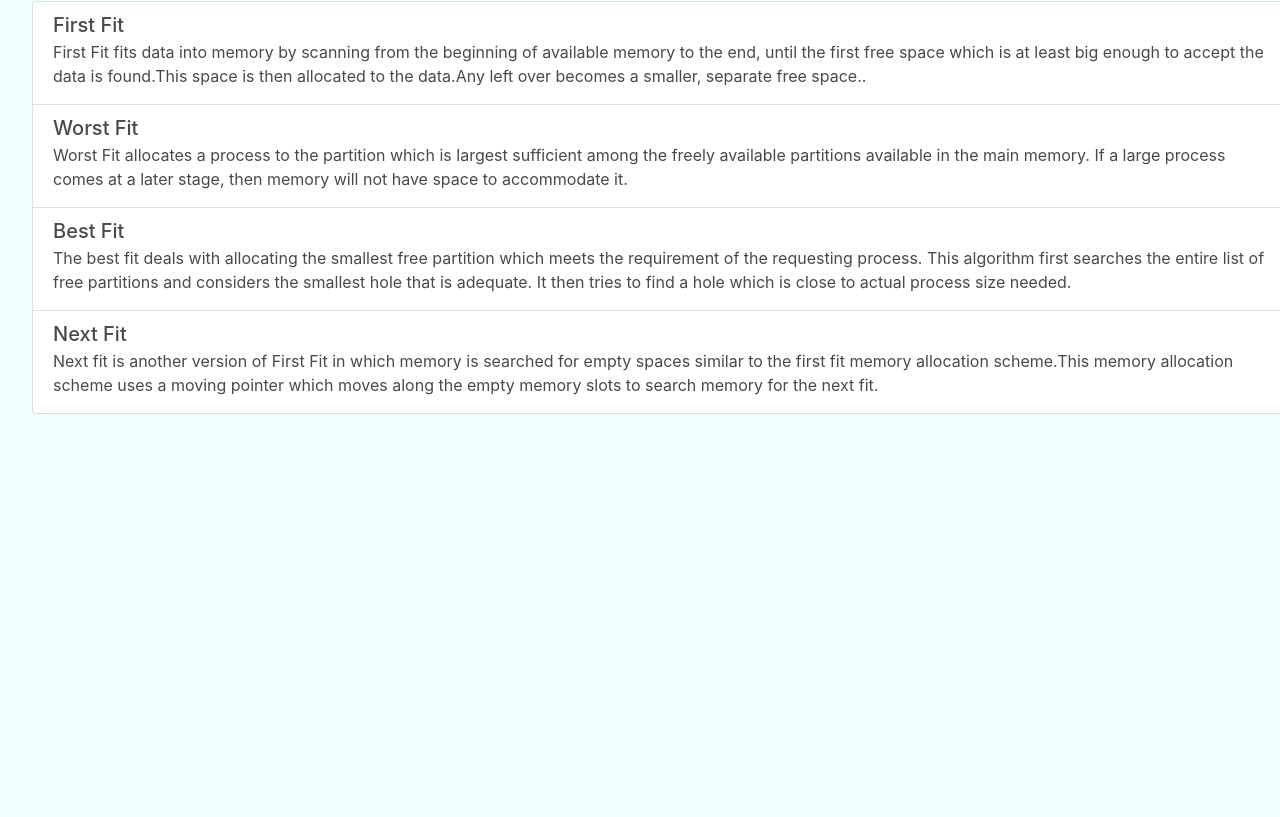
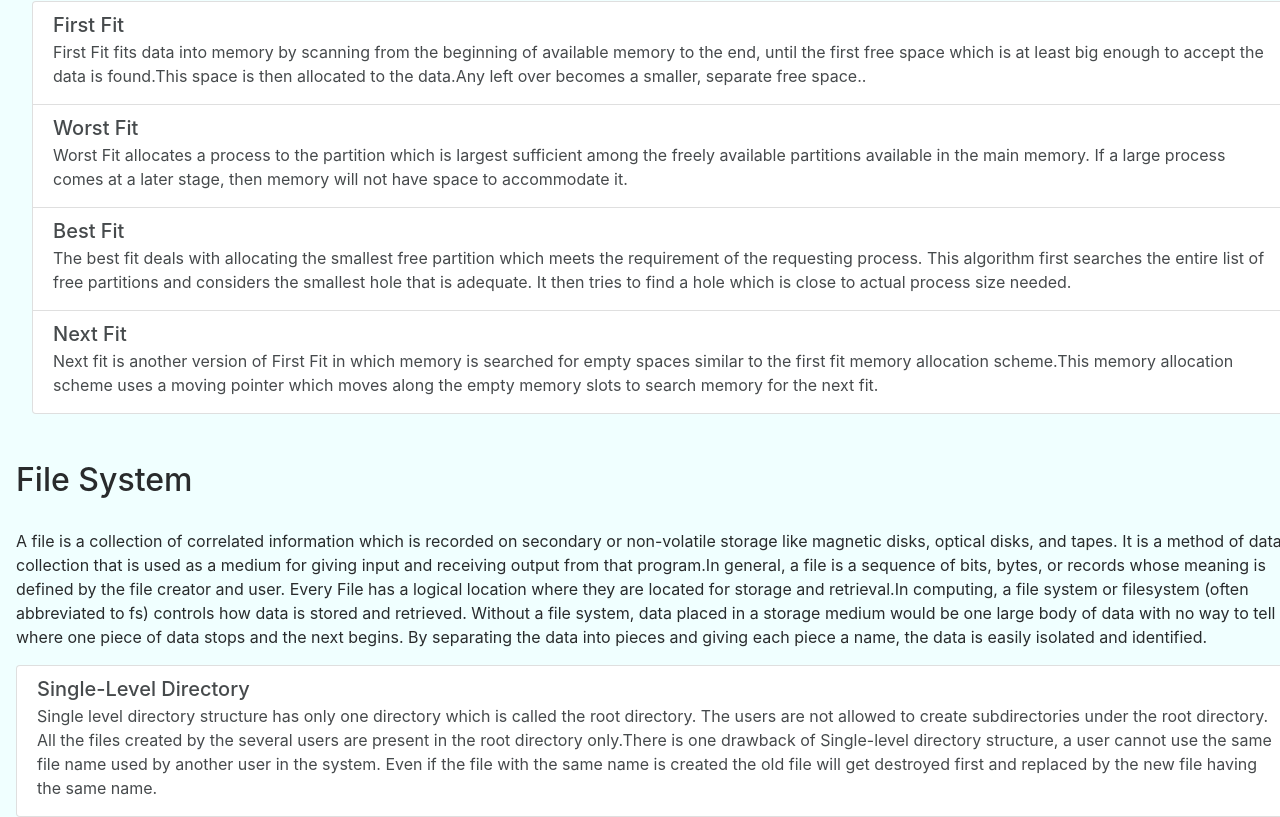
Before and after one commit to prith27/OS_Sim, a plain HTML site: page INDEX.html in a window 1280 px wide. Shown: the part 1507-2324 px from the top of the page. Before the commit the page ends 1921 px from the top, so only its background shows below. Drawn offline with nearby package versions, Linux system fonts and the light colour scheme; a script that the page names is missing.

Commit message:
Update INDEX.html

```diff
--- a/INDEX.html
+++ b/INDEX.html
@@ -122,7 +122,22 @@
 
 
 </div>
-</div></section>
+</div></section><br><br>
+    <section class="fs" id="filesys">
+           <div class="row ps">
+     <h2>File System</h2><br>
+        <p>A file is a collection of correlated information which is recorded on secondary or non-volatile storage like magnetic disks, optical disks, and tapes. It is a method of data collection that is used as a medium for giving input and receiving output from that program.In general, a file is a sequence of bits, bytes, or records whose meaning is defined by the file creator and user. Every File has a logical location where they are located for storage and retrieval.In computing, a file system or filesystem (often abbreviated to fs) controls how data is stored and retrieved. Without a file system, data placed in a storage medium would be one large body of data with no way to tell where one piece of data stops and the next begins. By separating the data into pieces and giving each piece a name, the data is easily isolated and identified. </p>
+        <div class="list-group">
+  <a href="JCOMP_SINGLEDIR.html" class="list-group-item list-group-item-action flex-column align-items-start ho">
+    <div class="d-flex w-100 justify-content-between">
+      <h5 class="mb-1">Single-Level Directory</h5>
+    </div>
+    <p class="mb-1">Single level directory structure has only one directory which is called the root directory. The users are not allowed to create subdirectories under the root directory. All the files created by the several users are present in the root directory only.There is one drawback of Single-level directory structure, a user cannot use the same file name used by another user in the system. Even if the file with the same name is created the old file will get destroyed first and replaced by the new file having the same name.</p>
+  </a>
+</div>
+</div>
+
+    </section>
     </body>
 
 </html>
```
